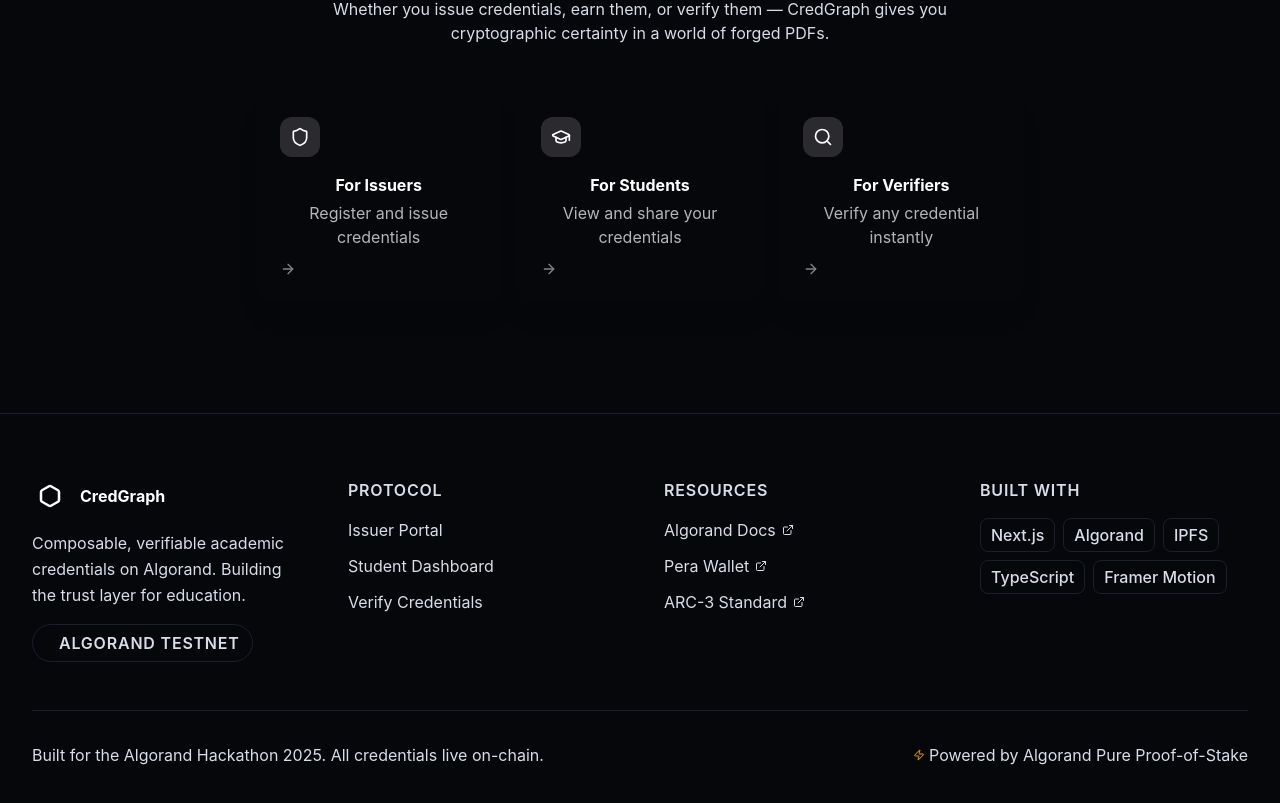
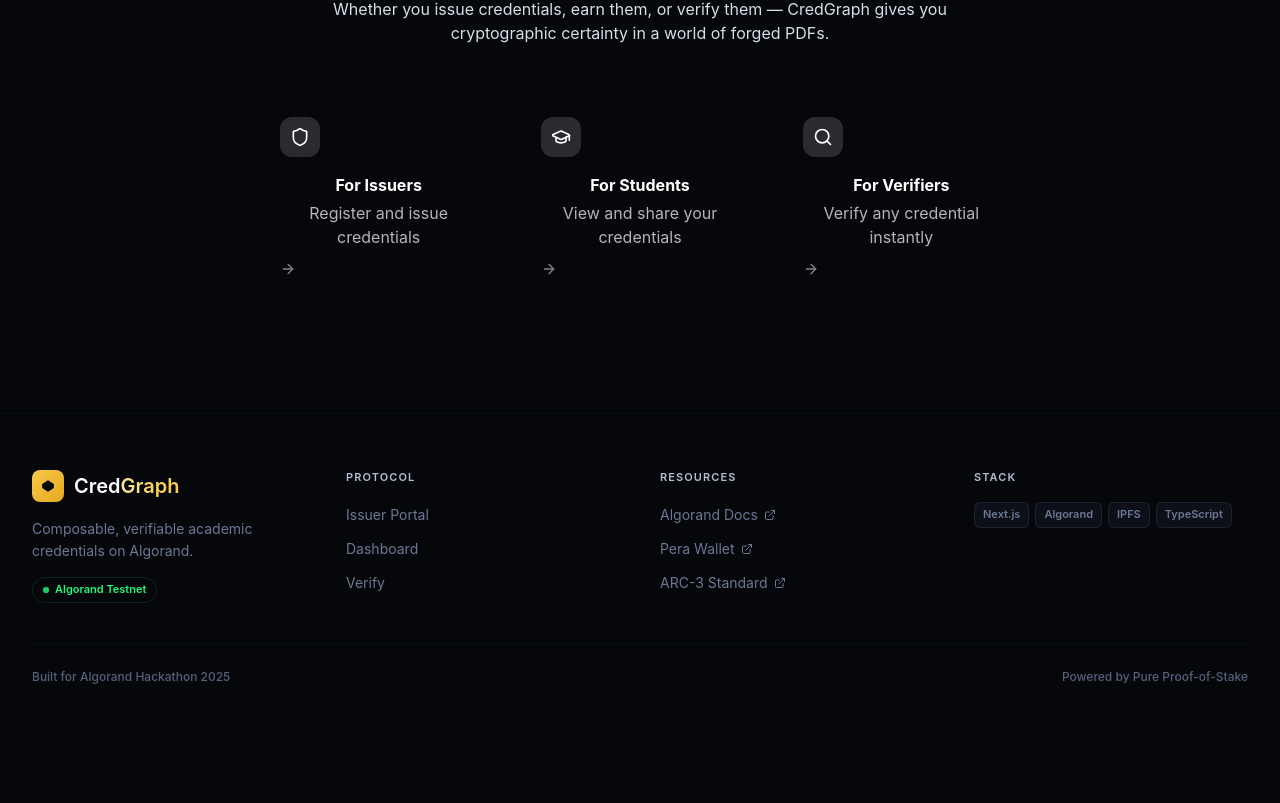
Before and after one commit to codewithayuu/credgraph, a Next.js app: page / in a window 1280 px wide. Shown: the part 5979-6782 px from the top of the page. After the commit the page ends 6721 px from the top, so only its background shows below. Built offline with nearby package versions, Linux system fonts and the light colour scheme.

Commit message:
changed footer section ui

```diff
--- a/src/components/layout/Footer.tsx
+++ b/src/components/layout/Footer.tsx
@@ -2,72 +2,49 @@
 
 import React from "react";
 import Link from "next/link";
-import { Hexagon, Github, ExternalLink, Zap, ArrowUpRight } from "lucide-react";
+import { ExternalLink } from "lucide-react";
 
 export const Footer: React.FC = () => {
   return (
-    <footer className="relative border-t border-dark-800/50">
-      <div className="absolute inset-0 bg-gradient-to-t from-dark-950 to-transparent pointer-events-none" />
-      <div className="relative max-w-7xl mx-auto px-4 sm:px-6 lg:px-8 py-16">
-        <div className="grid grid-cols-1 md:grid-cols-4 gap-12">
+    <footer className="relative border-t border-surface-800/30">
+      <div className="section-wrapper py-14">
+        <div className="grid grid-cols-1 md:grid-cols-4 gap-10">
           <div className="md:col-span-1">
-            <Link href="/" className="flex items-center gap-3 mb-4">
-              <div className="w-9 h-9 rounded-lg bg-gradient-to-br from-brand-500 to-cyber-500 flex items-center justify-center">
-                <Hexagon className="w-4.5 h-4.5 text-white" strokeWidth={2.5} />
+            <Link href="/" className="flex items-center gap-2.5 mb-4">
+              <div className="w-8 h-8 rounded-lg bg-gradient-gold flex items-center justify-center">
+                <svg width="14" height="14" viewBox="0 0 24 24" fill="none" className="text-void">
+                  <path d="M12 2L22 8.5V15.5L12 22L2 15.5V8.5L12 2Z" fill="currentColor" />
+                </svg>
               </div>
-              <span className="text-heading-md font-bold text-white">
-                Cred<span className="gradient-text">Graph</span>
-              </span>
+              <span className="text-h3 text-white">Cred<span className="text-gradient-gold">Graph</span></span>
             </Link>
-            <p className="text-body-sm text-dark-500 leading-relaxed mb-4">
-              Composable, verifiable academic credentials on Algorand. Building the trust layer for education.
-            </p>
-            <div className="flex items-center gap-2 px-3 py-1.5 rounded-full bg-accent-500/10 border border-accent-500/20 w-fit">
-              <div className="w-1.5 h-1.5 rounded-full bg-accent-400 animate-pulse" />
-              <span className="text-caption font-semibold text-accent-400 uppercase tracking-wider">
-                Algorand Testnet
-              </span>
+            <p className="text-b3 text-surface-500 mb-4">Composable, verifiable academic credentials on Algorand.</p>
+            <div className="flex items-center gap-1.5 px-2.5 py-1 rounded-full bg-neon-500/8 border border-neon-500/15 w-fit">
+              <div className="w-1.5 h-1.5 rounded-full bg-neon-400 animate-breathe" />
+              <span className="text-micro text-neon-400">Algorand Testnet</span>
             </div>
           </div>
 
           <div>
-            <h4 className="text-body-sm font-semibold text-dark-200 uppercase tracking-wider mb-4">Protocol</h4>
-            <ul className="space-y-3">
-              {[
-                { label: "Issuer Portal", href: "/issuer" },
-                { label: "Student Dashboard", href: "/student" },
-                { label: "Verify Credentials", href: "/verify" },
-              ].map((link) => (
-                <li key={link.href}>
-                  <Link
-                    href={link.href}
-                    className="text-body-sm text-dark-500 hover:text-brand-400 transition-colors duration-300 flex items-center gap-1.5"
-                  >
-                    {link.label}
-                    <ArrowUpRight className="w-3 h-3 opacity-0 group-hover:opacity-100 transition-opacity" />
-                  </Link>
-                </li>
+            <h4 className="text-micro text-surface-300 uppercase tracking-widest mb-4">Protocol</h4>
+            <ul className="space-y-2.5">
+              {[{ l: "Issuer Portal", h: "/issuer" }, { l: "Dashboard", h: "/student" }, { l: "Verify", h: "/verify" }].map((item) => (
+                <li key={item.h}><Link href={item.h} className="text-b3 text-surface-500 hover:text-gold-400 transition-colors">{item.l}</Link></li>
               ))}
             </ul>
           </div>
 
           <div>
-            <h4 className="text-body-sm font-semibold text-dark-200 uppercase tracking-wider mb-4">Resources</h4>
-            <ul className="space-y-3">
+            <h4 className="text-micro text-surface-300 uppercase tracking-widest mb-4">Resources</h4>
+            <ul className="space-y-2.5">
               {[
-                { label: "Algorand Docs", href: "https://developer.algorand.org/" },
-                { label: "Pera Wallet", href: "https://perawallet.app/" },
-                { label: "ARC-3 Standard", href: "https://arc.algorand.foundation/ARCs/arc-0003" },
-              ].map((link) => (
-                <li key={link.href}>
-                  <a
-                    href={link.href}
-                    target="_blank"
-                    rel="noopener noreferrer"
-                    className="text-body-sm text-dark-500 hover:text-brand-400 transition-colors duration-300 flex items-center gap-1.5"
-                  >
-                    {link.label}
-                    <ExternalLink className="w-3 h-3" />
+                { l: "Algorand Docs", h: "https://developer.algorand.org/" },
+                { l: "Pera Wallet", h: "https://perawallet.app/" },
+                { l: "ARC-3 Standard", h: "https://arc.algorand.foundation/ARCs/arc-0003" },
+              ].map((item) => (
+                <li key={item.h}>
+                  <a href={item.h} target="_blank" rel="noopener noreferrer" className="text-b3 text-surface-500 hover:text-gold-400 transition-colors inline-flex items-center gap-1.5">
+                    {item.l}<ExternalLink className="w-3 h-3" />
                   </a>
                 </li>
               ))}
@@ -75,28 +52,18 @@
           </div>
 
           <div>
-            <h4 className="text-body-sm font-semibold text-dark-200 uppercase tracking-wider mb-4">Built With</h4>
-            <div className="flex flex-wrap gap-2">
-              {["Next.js", "Algorand", "IPFS", "TypeScript", "Framer Motion"].map((tech) => (
-                <span
-                  key={tech}
-                  className="px-2.5 py-1 text-caption font-medium text-dark-400 bg-dark-800/40 border border-dark-700/30 rounded-lg"
-                >
-                  {tech}
-                </span>
+            <h4 className="text-micro text-surface-300 uppercase tracking-widest mb-4">Stack</h4>
+            <div className="flex flex-wrap gap-1.5">
+              {["Next.js", "Algorand", "IPFS", "TypeScript"].map((t) => (
+                <span key={t} className="px-2 py-1 text-micro text-surface-500 bg-surface-800/40 border border-surface-700/30 rounded-md">{t}</span>
               ))}
             </div>
           </div>
         </div>
 
-        <div className="mt-12 pt-8 border-t border-dark-800/50 flex flex-col sm:flex-row items-center justify-between gap-4">
-          <p className="text-caption text-dark-600">
-            Built for the Algorand Hackathon 2025. All credentials live on-chain.
-          </p>
-          <div className="flex items-center gap-1 text-caption text-dark-600">
-            <Zap className="w-3 h-3 text-amber-500" />
-            <span>Powered by Algorand Pure Proof-of-Stake</span>
-          </div>
+        <div className="mt-10 pt-6 border-t border-surface-800/30 flex items-center justify-between">
+          <p className="text-cap text-surface-600">Built for Algorand Hackathon 2025</p>
+          <p className="text-cap text-surface-600">Powered by Pure Proof-of-Stake</p>
         </div>
       </div>
     </footer>
```
